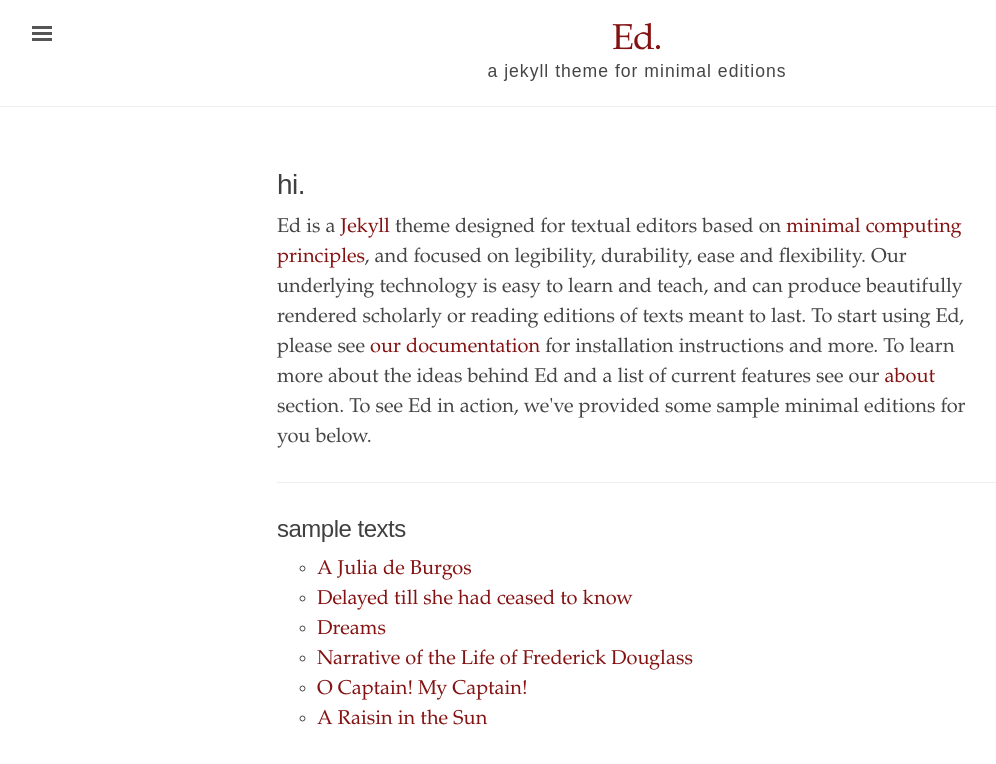
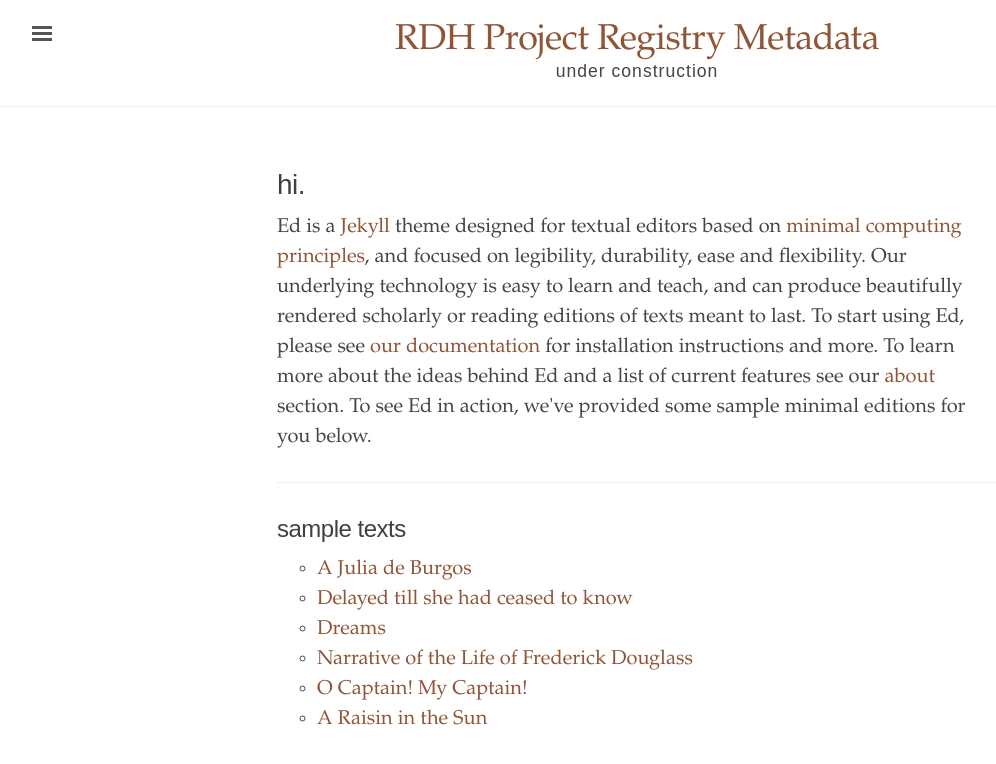
Before and after one commit to rshirazi/rdh, a Jekyll site: the page built from index.html, in a window 1280 px wide. Shown: the top 764 px of the page, without its empty margins (3-999 px from the left). Built offline with Jekyll 4.4.1, drawn with Linux system fonts in a browser that asks for light colours.

Commit message:
Update _config.yml

```diff
--- a/_config.yml
+++ b/_config.yml
@@ -1,20 +1,20 @@
 # Built with Jekyll 3.6.0
 
 # Setup
-title:               Ed.
-tagline:             'a jekyll theme for minimal editions'
-description:         'Ed is a Jekyll theme designed for textual editors based on minimal computing principles, and focused on legibility and flexibility.'
-url:                 'http://minicomp.github.io'
-baseurl:             '/ed'
+title:               RDH Project Registry Metadata
+tagline:             'under construction'
+description:         ''
+url:                 'https://rshirazi.github.io'
+baseurl:             '/rdh'
 
 # About/contact
 author:
-  name:              Alex Gil
-  url:               https://twitter.com/elotroalex
-  email:             colibri.alex@gmail.com
+  name:              Roxanne Shirazi
+  url:               https://roxanneshirazi.com
+  email:             roxanneshirazi@gmail.com
 
 # Color scheme. Options: red, orange, magenta, cyan, blue, brown
-color-scheme:
+color-scheme: brown
 
 # Permalinks
 permalink: pretty
```
